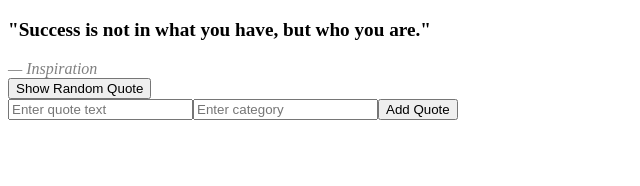
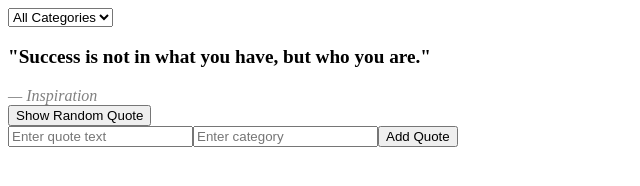
Before and after one commit to Laraphasha/alx_fe_javascript, a plain HTML site: page dom-manipulation/index.html in a window 1280 px wide. Both pictures are taken after a click on the button "Show Random Quote". Shown: the whole page, without its empty margins (0-640 px from the left). Drawn offline with Linux system fonts and the light colour scheme.

Commit message:
updating

```diff
--- a/dom-manipulation/index.html
+++ b/dom-manipulation/index.html
@@ -9,6 +9,9 @@
     </style>
 </head>
 <body>
+    <select id="categoryFilter" onchange="filterQuotes()">
+      <option value="all">All Categories</option>
+    </select>
     <div id="quote-container"></div>
     <button id="random-btn">Show Random Quote</button>
     <div id="form-container"></div>
--- a/dom-manipulation/script.js
+++ b/dom-manipulation/script.js
@@ -1,13 +1,74 @@
 // script.js
 
-// Quotes data
-let quotes = [
+// Load quotes from localStorage if available
+let quotes = JSON.parse(localStorage.getItem("quotes")) || [
     { text: "The best way to get started is to quit talking and begin doing.", category: "Motivation" },
     { text: "Don't watch the clock; do what it does. Keep going.", category: "Persistence" },
     { text: "Success is not in what you have, but who you are.", category: "Inspiration" }
 ];
 
-// Function to show a random quote
+// Function to save quotes to localStorage
+function saveQuotes() {
+    localStorage.setItem("quotes", JSON.stringify(quotes));
+}
+
+// Function to populate categories dynamically
+function populateCategories() {
+    const categoryFilter = document.getElementById("categoryFilter");
+
+    // Clear existing options (except "All Categories")
+    categoryFilter.innerHTML = `<option value="all">All Categories</option>`;
+
+    // Extract unique categories
+    const categories = [...new Set(quotes.map(q => q.category))];
+
+    // Add each category as an option
+    categories.forEach(category => {
+        const option = document.createElement("option");
+        option.value = category;
+        option.textContent = category;
+        categoryFilter.appendChild(option);
+    });
+
+    // Restore last selected category from localStorage
+    const savedCategory = localStorage.getItem("selectedCategory");
+    if (savedCategory) {
+        categoryFilter.value = savedCategory;
+        filterQuotes(); // Show filtered quotes immediately
+    }
+}
+
+// Function to filter quotes based on selected category
+function filterQuotes() {
+    const selectedCategory = document.getElementById("categoryFilter").value;
+    const quoteContainer = document.getElementById("quote-container");
+
+    // Save selected category in localStorage
+    localStorage.setItem("selectedCategory", selectedCategory);
+
+    // Clear container
+    quoteContainer.innerHTML = "";
+
+    // Filter quotes
+    const filteredQuotes = selectedCategory === "all"
+        ? quotes
+        : quotes.filter(q => q.category === selectedCategory);
+
+    if (filteredQuotes.length === 0) {
+        quoteContainer.textContent = "No quotes available for this category.";
+        return;
+    }
+
+    // Display filtered quotes
+    filteredQuotes.forEach(q => {
+        const quoteEl = document.createElement("p");
+        quoteEl.textContent = `"${q.text}" — ${q.category}`;
+        quoteEl.classList.add("quote-item");
+        quoteContainer.appendChild(quoteEl);
+    });
+}
+
+// Function to show a random quote (ignores filter)
 function showRandomQuote() {
     const quoteContainer = document.getElementById("quote-container");
 
@@ -19,53 +80,36 @@ function showRandomQuote() {
     const randomIndex = Math.floor(Math.random() * quotes.length);
     const randomQuote = quotes[randomIndex];
 
-    // Clear previous quote
-    quoteContainer.innerHTML = "";
-
-    // Create elements for quote text and category
-    const quoteTextEl = document.createElement("p");
-    quoteTextEl.textContent = `"${randomQuote.text}"`;
-    quoteTextEl.classList.add("quote-text");
-
-    const quoteCategoryEl = document.createElement("span");
-    quoteCategoryEl.textContent = `— ${randomQuote.category}`;
-    quoteCategoryEl.classList.add("quote-category");
-
-    // Append to container
-    quoteContainer.appendChild(quoteTextEl);
-    quoteContainer.appendChild(quoteCategoryEl);
+    quoteContainer.innerHTML = `
+        <p class="quote-text">"${randomQuote.text}"</p>
+        <span class="quote-category">— ${randomQuote.category}</span>
+    `;
 }
 
 // Function to create a form for adding quotes
 function createAddQuoteForm() {
     const formContainer = document.getElementById("form-container");
 
-    // Create form
     const form = document.createElement("form");
 
-    // Quote text input
     const textInput = document.createElement("input");
     textInput.type = "text";
     textInput.placeholder = "Enter quote text";
     textInput.required = true;
 
-    // Category input
     const categoryInput = document.createElement("input");
     categoryInput.type = "text";
     categoryInput.placeholder = "Enter category";
     categoryInput.required = true;
 
-    // Submit button
     const submitBtn = document.createElement("button");
     submitBtn.type = "submit";
     submitBtn.textContent = "Add Quote";
 
-    // Append inputs and button
     form.appendChild(textInput);
     form.appendChild(categoryInput);
     form.appendChild(submitBtn);
 
-    // Handle form submission
     form.addEventListener("submit", function (e) {
         e.preventDefault();
 
@@ -76,6 +120,8 @@ function createAddQuoteForm() {
 
         if (newQuote.text && newQuote.category) {
             quotes.push(newQuote);
+            saveQuotes();
+            populateCategories(); // Update dropdown with new category if needed
             alert("Quote added successfully!");
             textInput.value = "";
             categoryInput.value = "";
@@ -84,12 +130,15 @@ function createAddQuoteForm() {
         }
     });
 
-    // Append form to container
     formContainer.appendChild(form);
 }
 
 // Event listener for random quote button
 document.getElementById("random-btn").addEventListener("click", showRandomQuote);
 
-// Initialize form on page load
-document.addEventListener("DOMContentLoaded", createAddQuoteForm);
+// Initialize on page load
+document.addEventListener("DOMContentLoaded", () => {
+    createAddQuoteForm();
+    populateCategories();
+    filterQuotes(); // Load quotes with saved filter
+});
```
